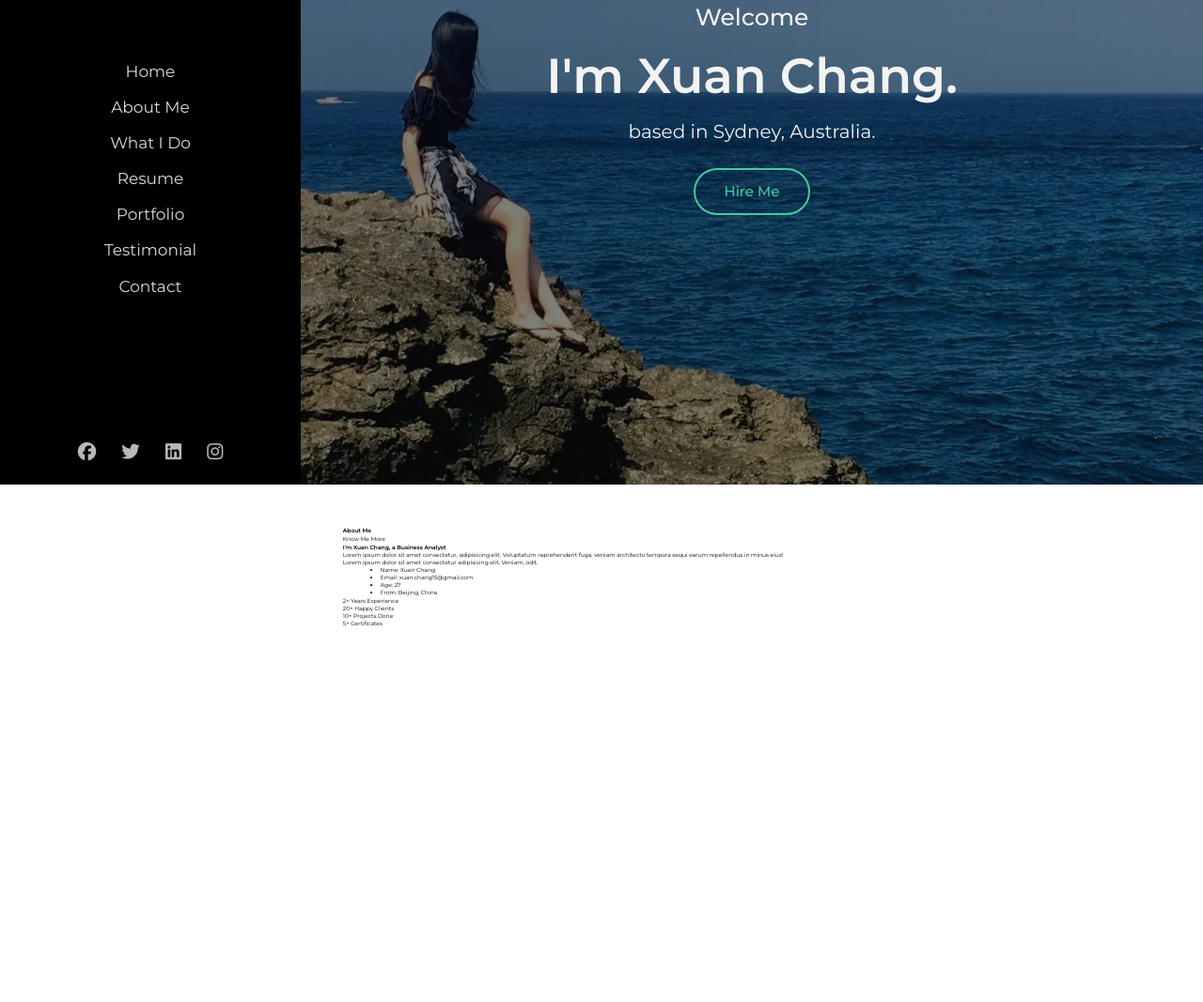
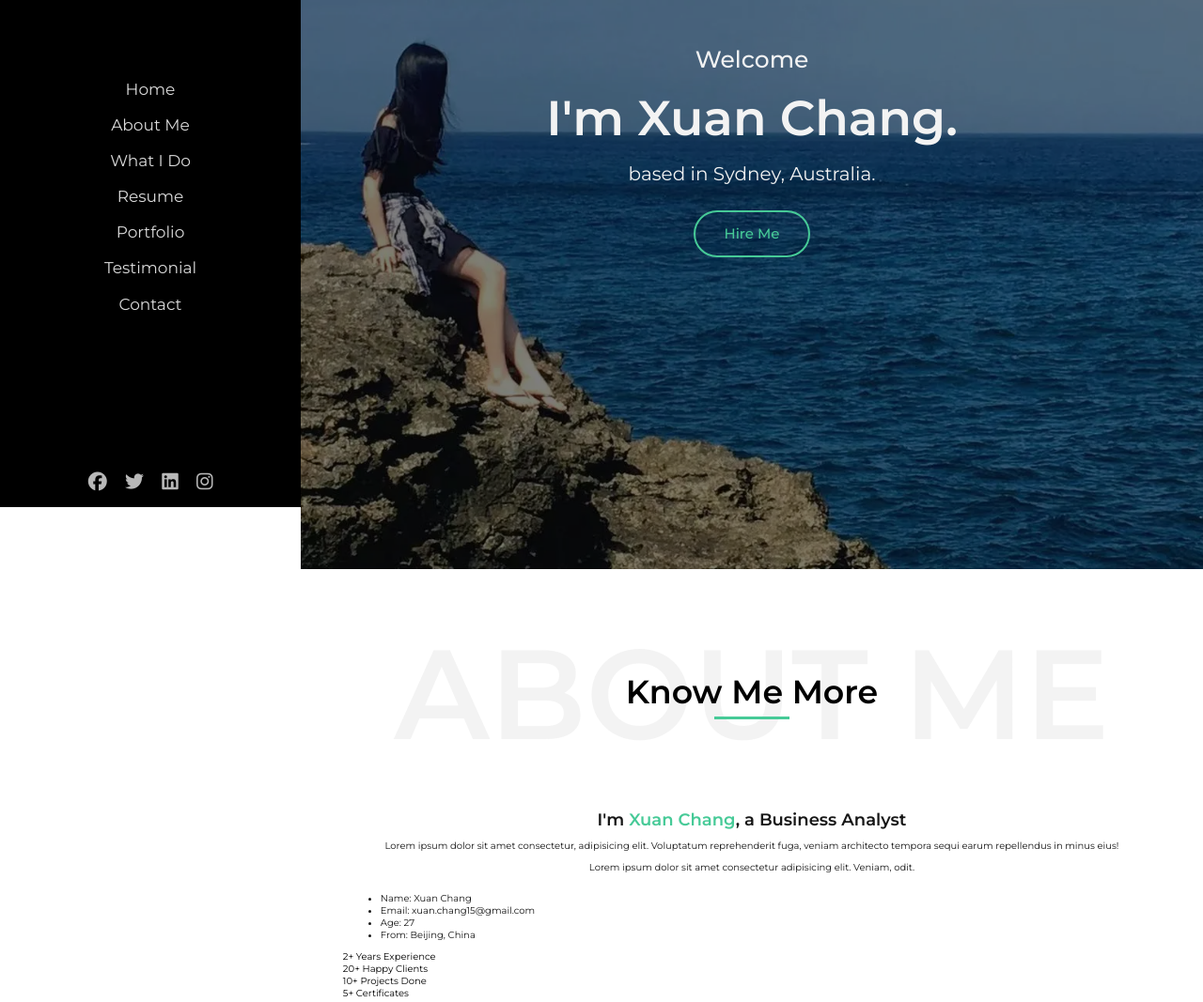
Before and after one commit to AllenBoxinHao/PersonalWebsite_XUAN, a plain HTML site: page index.html in a window 1280 px wide. Shown: the part 284-1351 px from the top of the page at 94% size. Before the commit the page ends 997 px from the top, so only its background shows below. Drawn offline with Linux system fonts and the light colour scheme.

Commit message:
about section in progress

```diff
--- a/index.html
+++ b/index.html
@@ -92,12 +92,15 @@
         </section>
         <section id="about" class="section">
           <div class="about__wrap">
+            <div class="about__header">
               <h2 class="text--bg">About Me</h2>
-            <p class="text--title">Know Me More</p>
-            <span class="separator__line"></span>
+              <p class="text--title">
+                Know Me More<span class="separator__line"></span>
+              </p>
+            </div>
             <article class="about__content">
               <div class="content--primary">
-              <h2 class="text--title">
+                <h2 class="content--title">
                   I'm <span class="text--primary">Xuan Chang</span>, a Business
                   Analyst
                 </h2>
@@ -107,8 +110,8 @@
                   earum repellendus in minus eius!
                 </p>
                 <p>
-                Lorem ipsum dolor sit amet consectetur adipisicing elit. Veniam,
-                odit.
+                  Lorem ipsum dolor sit amet consectetur adipisicing elit.
+                  Veniam, odit.
                 </p>
               </div>
               <div class="content--secondary">
@@ -120,6 +123,7 @@
                 </ul>
                 <a href="#" class="btn--secondary"></a>
               </div>
+            </article>
             <div class="content--tertiary">
               <div class="row">
                 <div class="brands">
@@ -140,7 +144,6 @@
                 </div>
               </div>
             </div>
-          </article>
           </div>
         </section>
         <section></section>
--- a/scss/about.scss
+++ b/scss/about.scss
@@ -1,7 +1,57 @@
 .about__wrap {
-  position: relative;
   padding: 0 3.5vw;
-  .text--bg {
-
+  .about__header {
+    position: relative;
+    display: flex;
+    justify-content: center;
+    align-items: center;
+    margin-bottom: 2rem;
+    text-align: center;
+    .text--bg {
+      color: rgb(226, 226, 226);
+      opacity: 0.4;
+      font-weight: 600;
+      line-height: 1.3;
+      font-size: calc(2rem + 9vw);
+      text-transform: uppercase;
+      width: 100%;
+      text-align: center;
+      margin: 0;
+    }
+    .text--title {
+      font-weight: 600;
+      font-size: calc(2.2rem + 1vw);
+      color: black;
+      line-height: 1.5;
+      position: absolute;
+      width: 100%;
+    }
+    .separator__line {
+        border-bottom: 1px solid gray;
+        border-color: var(--color-primary);
+        width: 8rem;
+        margin-right: auto;
+        margin-left: auto;
+        border-width: 3px;
+        display: block;
+      }
+  }
+  .about__content{
+      color:rgb(22, 22, 22);
+      display: flex;
+      flex-wrap: wrap;
+      .content--primary{
+          text-align: center;
+          width: 100%;
+          padding: 0 2rem;
+          .content--title{
+              font-weight: 600;
+              font-size: 1.8rem;
+              margin-bottom: 1rem;
+              .text--primary{
+                  color: var(--color-primary);
+              }
+          }
+      }
   }
 }
--- a/scss/navigation.scss
+++ b/scss/navigation.scss
@@ -23,7 +23,7 @@
       font-weight: 600;
     }
     .menu__icon {
-      font-size: 5rem;
+      font-size: 3rem;
       color: rgb(238, 238, 238);
       margin-right: 2rem;
       margin-left: auto;
@@ -62,11 +62,12 @@
 
     .social__icons {
       position: absolute;
-      font-size: 5rem;
+      font-size: 2rem;
       color: black;
       opacity: 0.8;
       right: 9rem;
-      top: 0;
+      margin-top: auto;
+      margin-bottom: auto;
       .fab {
         padding: 0 0.7rem;
       }
--- a/scss/style.scss
+++ b/scss/style.scss
@@ -5,9 +5,7 @@
   --color-background-primary: rgb(245, 245, 245);
   --color-background-primary: rgb(218, 218, 218);
 }
-*,
-::after,
-::before {
+html {
   font-size: 62.5%;
   box-sizing: border-box;
 }
```
Also changed, not shown: css/style.css, 1 other file. Lines whose indentation alone changed are shown as unchanged.
